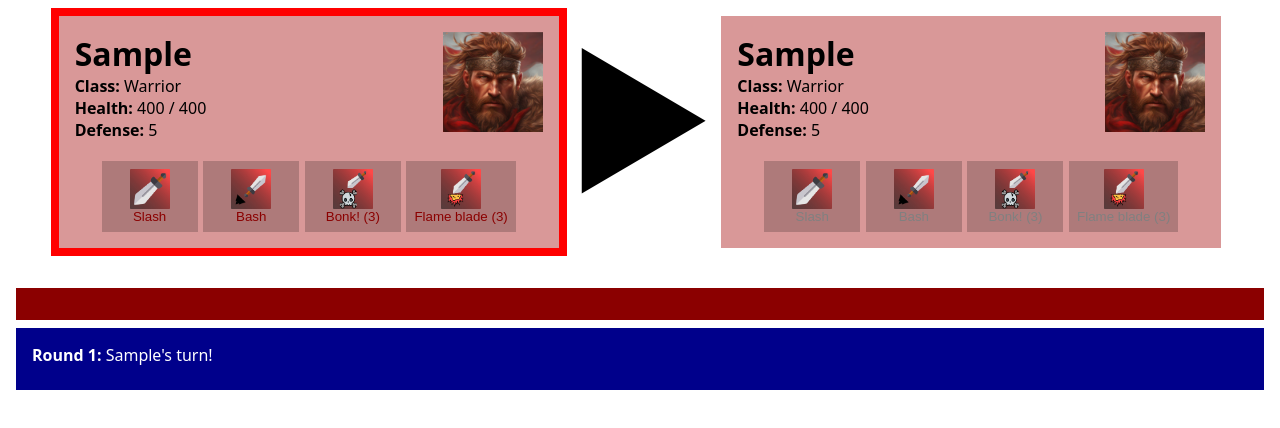
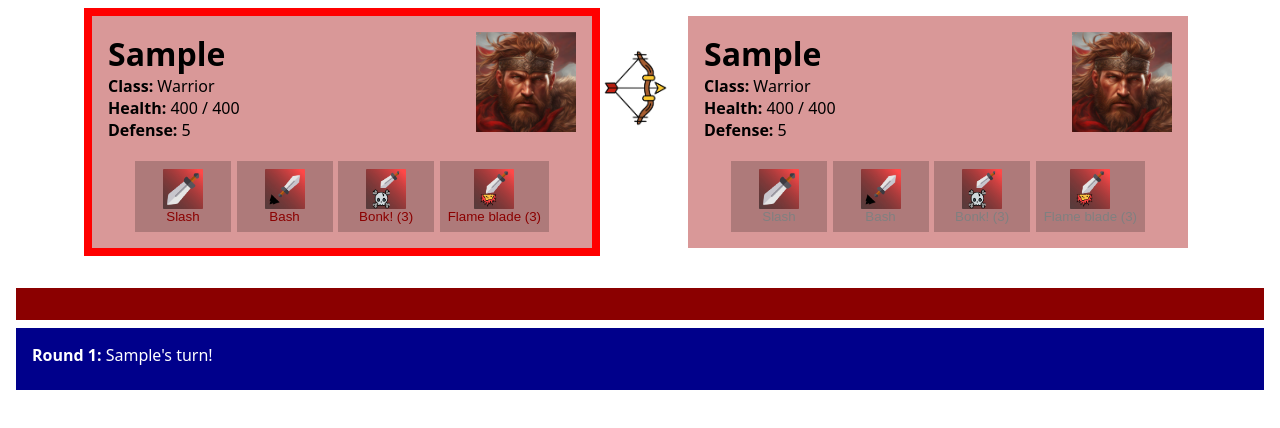
Before and after one commit to stoffe-fe23/FE23-js2-i1-kristoffer-bengtsson, a plain HTML site: page index.html in a window 1280 px wide. Both pictures are taken after typing "Sample", "Sample" into the empty fields and a click on the button "Start game!". Drawn offline with Linux system fonts and the light colour scheme.

Commit message:
arrowimg

```diff
--- a/css/style.css
+++ b/css/style.css
@@ -55,6 +55,20 @@ body {
 
 #player-indicator {
     font-size: 10rem;
+    display: flex;
+    flex-direction: column;
+    align-items: center;
+
+}
+
+#player-indicator .player-indicator-archer{
+    width: 80px;
+    margin-top: 40px;
+    margin-bottom: 30px;
+}
+
+#player-indicator .feedback-damage{
+    font-size: 1rem;
 }
 
 .activeplayer {
@@ -178,6 +192,10 @@ body {
     box-shadow: 2px 2px 6px rgba(0, 0, 0, 0.6);
 }
 
+#players .feedback-skillIcon{
+    width: 60px;
+
+}
 .player-skill:hover + .player-skill-tooltip {
     display: block;
 }
--- a/modules/GameInterface.js
+++ b/modules/GameInterface.js
@@ -38,7 +38,7 @@ class GameInterface {
         this.#messagesElement = createHTMLElement('div', '', this.#parentElement, 'game-messages', { id: "messages" });
 
         this.#playerOne = createHTMLElement('div', '', this.#playerElements, 'game-player', { id: `player-1` });
-        this.#playerIndicator = createHTMLElement('div', ' ► ', this.#playerElements, 'game-player-indicator', { id: `player-indicator` });
+        this.#playerIndicator = createHTMLElement('div', '', this.#playerElements, 'game-player-indicator', { id: `player-indicator` });
         this.#playerTwo = createHTMLElement('div', '', this.#playerElements, 'game-player', { id: `player-2` });
 
         this.#game = new Game(
@@ -64,13 +64,15 @@ class GameInterface {
     ///////////////////////////////////////////////////////////////////////////////
     // Set which player should be marked as the current player on the UI
     setCurrentPlayer(playerNumber) {
+
+        this.#playerIndicator.innerHTML = " ";
         if (playerNumber == 1) {
-            this.#playerIndicator.innerText = "►";
+            createHTMLElement('img', 'Arrow', this.#playerIndicator, "player-indicator-archer", { src: "./images/archerright.png" })
             this.#playerOne.classList.add("activeplayer");
             this.#playerTwo.classList.remove("activeplayer");
         }
         else {
-            this.#playerIndicator.innerText = "◄";
+            createHTMLElement('img', 'Arrow', this.#playerIndicator, "player-indicator-archer", { src: "./images/archerleft.png" })
             this.#playerOne.classList.remove("activeplayer");
             this.#playerTwo.classList.add("activeplayer");
         }
@@ -117,6 +119,14 @@ class GameInterface {
         document.querySelectorAll(".skill-button-wrapper").forEach((buttonPanel) => {
             buttonPanel.disabled = true;
         });
+
+
+        createHTMLElement(`img`, "", this.#playerIndicator, "feedback-skillIcon", { src: `./images/` + skillResult.skill.icon })
+
+        createHTMLElement(`p`, `${skillResult.roll == null ? "miss" : skillResult.roll}`, this.#playerIndicator, "feedback-damage")
+
+
+
 
         // TODO: Visualize player move here?
         // Useful info:
```
Also changed, not shown: images/archerleft.png (added), images/archerright.png (added).
